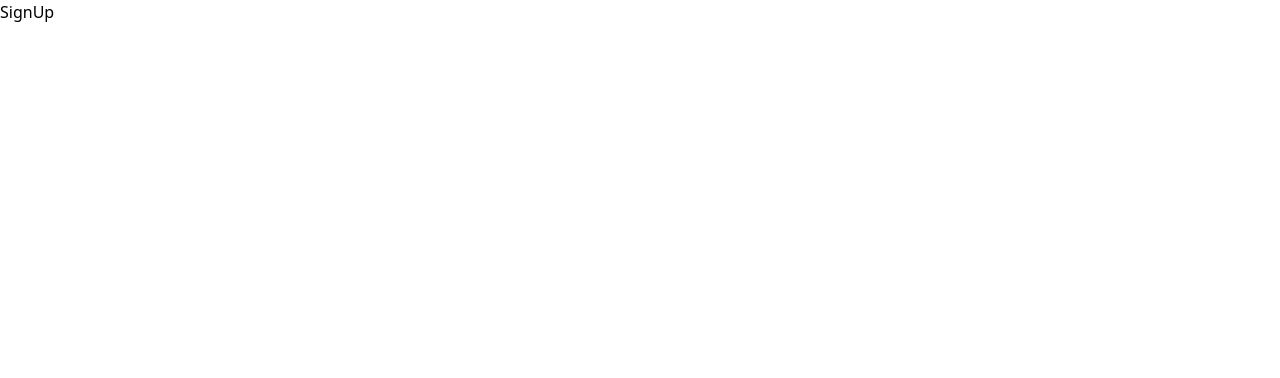
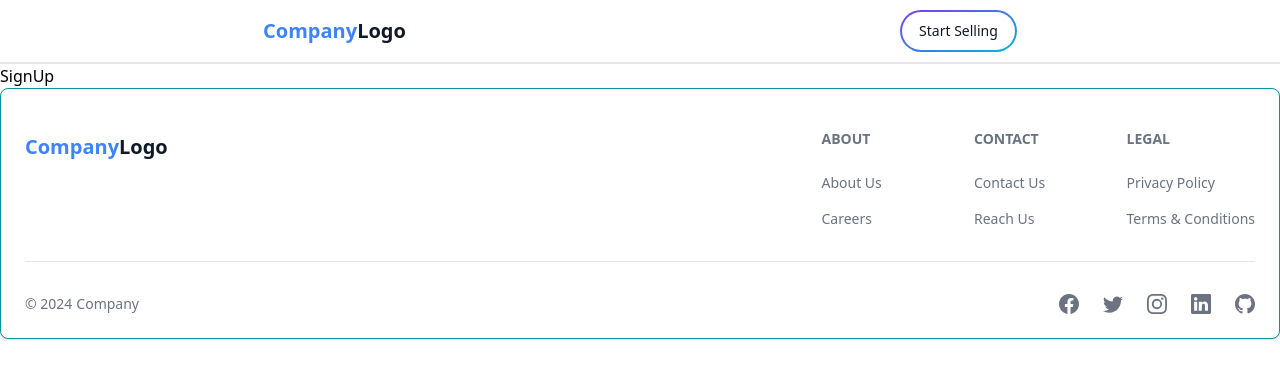
Before and after one commit to satwikgarg2022461/RFID, a React (Vite) app in the folder client/: page /sign-up in a window 1280 px wide. Shown: the top 378 px of the page. Built offline with nearby package versions, Linux system fonts and the light colour scheme.

Commit message:
footer header

```diff
--- a/client/package.json
+++ b/client/package.json
@@ -10,6 +10,7 @@
     "preview": "vite preview"
   },
   "dependencies": {
+    "flowbite-react": "^0.7.2",
     "react": "^18.2.0",
     "react-dom": "^18.2.0",
     "react-router-dom": "^6.21.3"
--- a/client/src/App.jsx
+++ b/client/src/App.jsx
@@ -3,15 +3,19 @@ import { BrowserRouter, Routes, Route } from 'react-router-dom'
 import HomePage from './pages/HomePage'
 import SignIn from './pages/SignIn'
 import SignUp from './pages/SignUp'
+import Header from './components/Header'
+import FooterComponent from './components/Footer'
 
 const App = () => {
   return (
     <BrowserRouter>
+    <Header></Header>
       <Routes>
         <Route path="/" element={<HomePage></HomePage>} />
         <Route path='/sign-in' element={<SignIn></SignIn>} />
         <Route path='/sign-up' element={<SignUp></SignUp>} />
       </Routes>
+      <FooterComponent></FooterComponent>
     </BrowserRouter>
   )
 }
--- /dev/null
+++ b/client/src/components/Footer.jsx
@@ -0,0 +1,92 @@
+import { Footer } from "flowbite-react";
+import React from "react";
+import { Link } from "react-router-dom";
+import { BsFacebook, BsGithub } from "react-icons/bs";
+import { BsTwitter } from "react-icons/bs";
+import { BsInstagram } from "react-icons/bs";
+import { BsLinkedin } from "react-icons/bs";
+
+const FooterComponent = () => {
+  return (
+    <Footer container className="border border-t-1 border-teal-500 " >
+      <div className="w-full max-w-7xl mx-auto">
+        <div className="grid w-full justify-between sm:flex md:grid-cols-1">
+          <div className="mt-5">
+            <Link
+              to="/"
+              className="self-center whitespace-nowrap text-lg sm:text-xl font-semibold dark:text-white"
+            >
+              <span className="text-blue-500">Company</span>
+        <span className="text-gray-900">Logo</span>
+            </Link>
+          </div>
+          <div className="grid grid-cols-2 gap-8 mt-4 sm:grid-cols-3 sm:gap-6">
+            <div>
+              <Footer.Title title=" About" />
+              <Footer.LinkGroup col>
+                <Footer.Link
+                  href="https://www.google.com"
+                  target="_blank"
+                  rel="noopener noreferrer"
+                >
+                    About Us
+                </Footer.Link>
+                <Footer.Link
+                  href="https://www.google.com"
+                  target="_blank"
+                  rel="noopener noreferrer"
+                >
+                    Careers
+                </Footer.Link>
+              </Footer.LinkGroup>
+            </div>
+            <div>
+              <Footer.Title title=" Contact" />
+              <Footer.LinkGroup col>
+                <Footer.Link
+                  href="https://www.google.com"
+                  target="_blank"
+                  rel="noopener noreferrer"
+                >
+                Contact Us
+                </Footer.Link>
+                <Footer.Link
+                  href="https://www.google.com"
+                  target="_blank"
+                  rel="noopener noreferrer"
+                >
+                Reach Us
+                </Footer.Link>
+              </Footer.LinkGroup>
+            </div>
+            <div>
+              <Footer.Title title="Legal" />
+              <Footer.LinkGroup col>
+                <Footer.Link href="#">Privacy Policy</Footer.Link>
+                <Footer.Link href="#">Terms &amp; Conditions</Footer.Link>
+              </Footer.LinkGroup>
+            </div>
+          </div>
+        </div>
+        <Footer.Divider></Footer.Divider>
+        <div className="w-full sm:flex sm:items-center sm: justify-between">
+            <Footer.Copyright href="#" by="Company" year={new Date().getFullYear()} />
+
+
+        <div  className='flex gap-6 sm:mt-0 mt-4 sm:justify-center'>
+            <Footer.Icon href="#" icon={BsFacebook} />
+            <Footer.Icon href="#" icon={BsTwitter} />
+            <Footer.Icon href="#" icon={BsInstagram} />
+            <Footer.Icon href="#" icon={BsLinkedin} />
+            <Footer.Icon href="#" icon={BsGithub} />
+
+
+
+        </div>
+        </div>
+      </div>
+    </Footer>
+  );
+};
+
+export default FooterComponent;
--- /dev/null
+++ b/client/src/components/Header.jsx
@@ -0,0 +1,33 @@
+import { Navbar , Button } from 'flowbite-react'
+import React from 'react'
+import { Link } from 'react-router-dom'
+
+const Header = () => {
+  return (
+    <Navbar className='border-b-2'>
+    <div className='flex items-center justify-around w-full'>
+    <div className=''>
+        <Link
+        to="/"
+        className="self-center whitespace-nowrap text-sm sm:text-xl font-semibold dark:text-white"
+      >
+        <span className="text-blue-500">Company</span>
+        <span className="text-gray-900">Logo</span>
+      </Link>
+      </div>
+        <div className="" >
+      <Link to={"/"}>
+          <Button gradientDuoTone={"purpleToBlue"} pill outline>
+            Start Selling
+          </Button>
+        </Link>
+
+        </div>
+    </div>
+
+      </Navbar>
+
+  )
+}
+
+export default Header
--- a/client/src/pages/HomePage.jsx
+++ b/client/src/pages/HomePage.jsx
@@ -1,8 +1,40 @@
 import React from 'react'
+import { Link } from 'react-router-dom'
+import { Button } from 'flowbite-react'
 
 const HomePage = () => {
   return (
-    <div>HomePage</div>
+    <div className=' min-h-screen'>
+      <div className="flex p-3 max-w-5xl mx-auto flex-col md:flex-row md:items-center gap-3">
+        <div className="flex flex-col items-center md:items-start">
+          <h1 className="text-xl font-bold text-gray-800 dark:text-white md:text-5xl">Become a RFID seller </h1>
+          <h2 className="text-lg text-gray-600 dark:text-gray-300 md:text-2xl">Start selling your RFID products</h2>
+          {/* <p className="text-gray-600 dark:text-gray-300 md:text-lg mt-3">Lorem ipsum dolor sit amet consectetur adipisicing elit. Quisquam, quos.</p> */}
+          <Link to={"/"}>
+          <Button className='mt-5' gradientDuoTone={"purpleToBlue"} pill outline>
+            Start Selling
+          </Button>
+        </Link>
+
+        </div>
+        <div className="flex justify-center items-center">
+          <img className="w-96 h-96 md:w-96 md:h-auto md:ml-10" src="https://cdn.dribbble.com/users/285475/screenshots/2083086/dribbble_1.gif" alt="hero" />
+        </div>
+
+      </div>
+      <section className="flex p-3 max-w-5xl mx-auto flex-col md:flex-row md:items-center gap-3">
+      <div className="flex flex-col items-center md:items-start">
+          <h2 className="text-xl font-bold text-gray-800 dark:text-white md:text-5xl">Why Sellers Choose us?</h2>
+          {/* <h2 className="text-lg text-gray-600 dark:text-gray-300 md:text-2xl">Start selling your RFID products</h2> */}
+          {/* <p className="text-gray-600 dark:text-gray-300 md:text-lg mt-3">Lorem ipsum dolor sit amet consectetur adipisicing elit. Quisquam, quos.</p> */}
+
+
+        </div>
+        <div className="flex justify-center items-center">
+          <img className="w-96 h-96 md:w-96 md:h-auto md:ml-10" src="https://cdn.dribbble.com/users/285475/screenshots/2083086/dribbble_1.gif" alt="hero" />
+        </div>
+      </section>
+    </div>
   )
 }
 
--- a/client/tailwind.config.js
+++ b/client/tailwind.config.js
@@ -1,9 +1,10 @@
 /** @type {import('tailwindcss').Config} */
 export default {
   content: ["./index.html",
-  "./src/**/*.{js,ts,jsx,tsx}",],
+  "./src/**/*.{js,ts,jsx,tsx}",
+  'node_modules/flowbite-react/lib/esm/**/*.js',],
   theme: {
     extend: {},
   },
-  plugins: [],
+  plugins: [ require('flowbite/plugin'),],
 }
```
Also changed, not shown: 1 other file (tests, documents, lock files or other folders).
